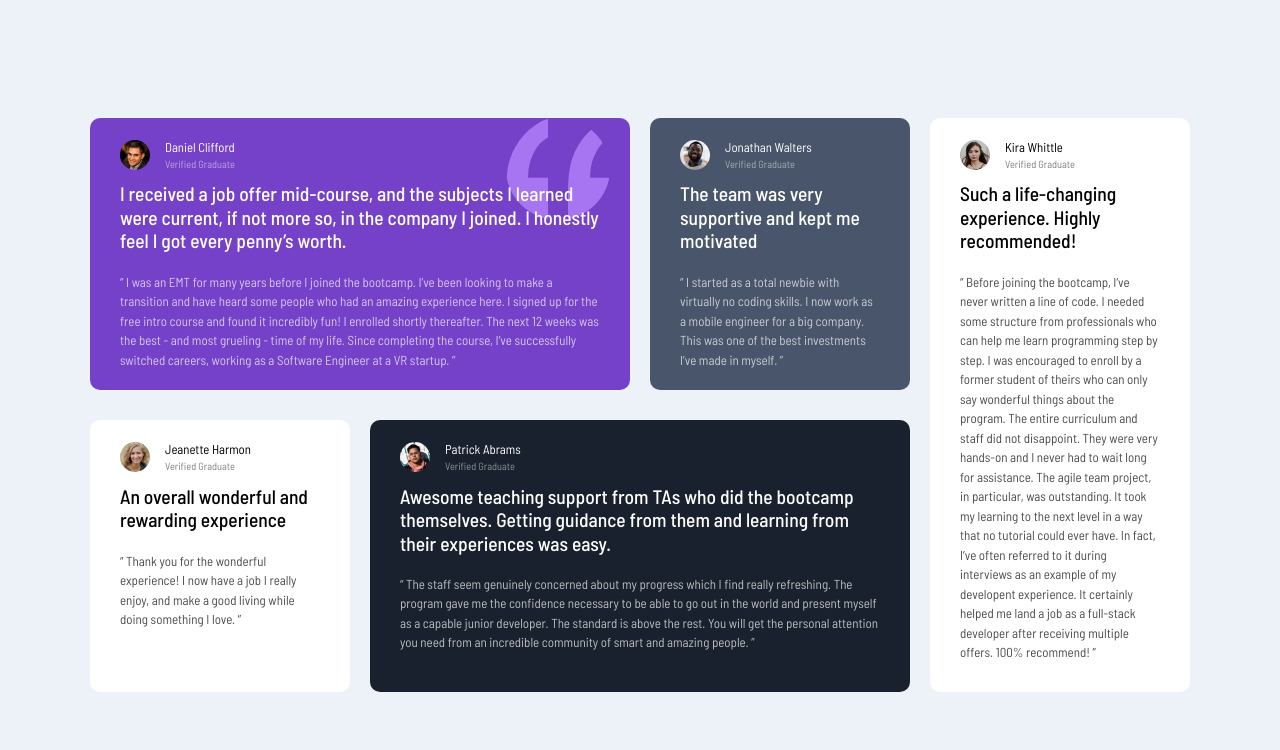
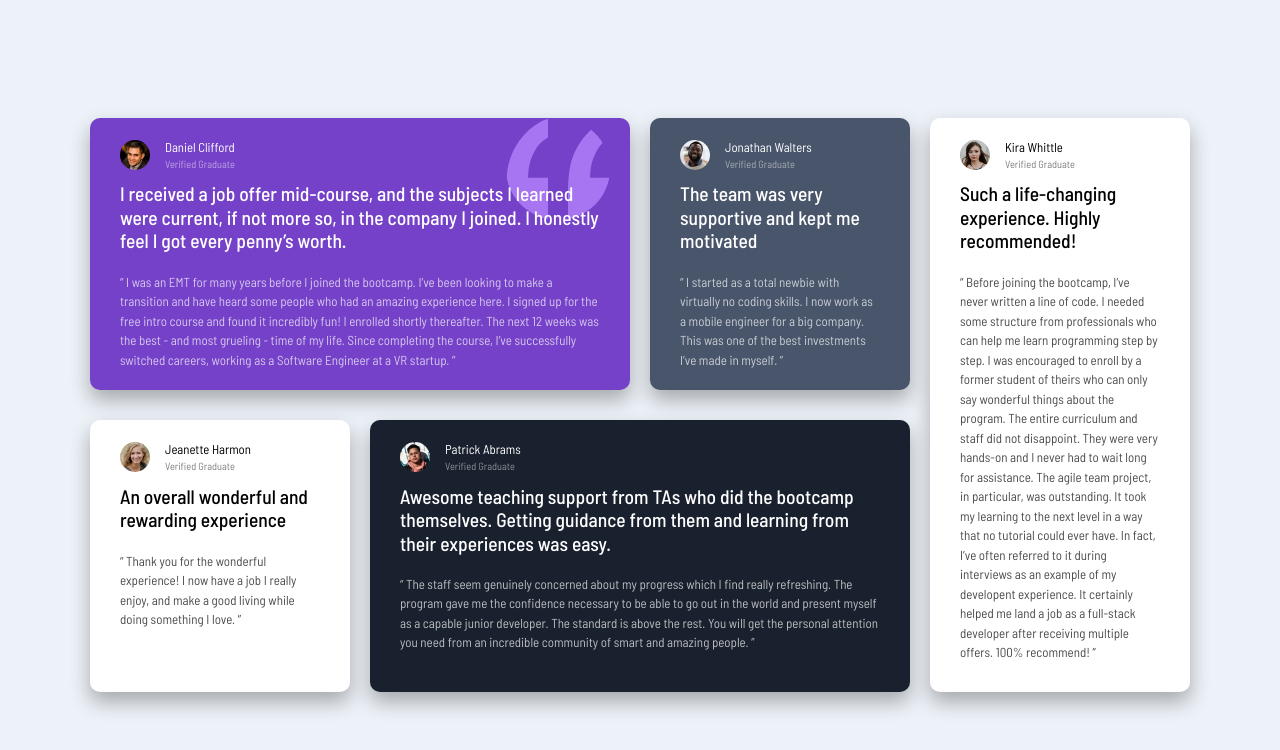
Before and after one commit to Radwan-Sghir/testimonials-grid-section-mentor, a website built with Vite: page index.html in a window 1280 px wide. Built offline with nearby package versions, Linux system fonts and the light colour scheme.

Commit message:
added drop shadow

```diff
--- a/style.css
+++ b/style.css
@@ -74,6 +74,7 @@ body {
   margin-top: 10px;
   border-radius: 10px;
   padding: 20px 30px;
+  box-shadow: 0 10px 20px rgba(0, 0, 0, 0.3);
 }
 
 .testimonial-card:nth-child(1) {
```
